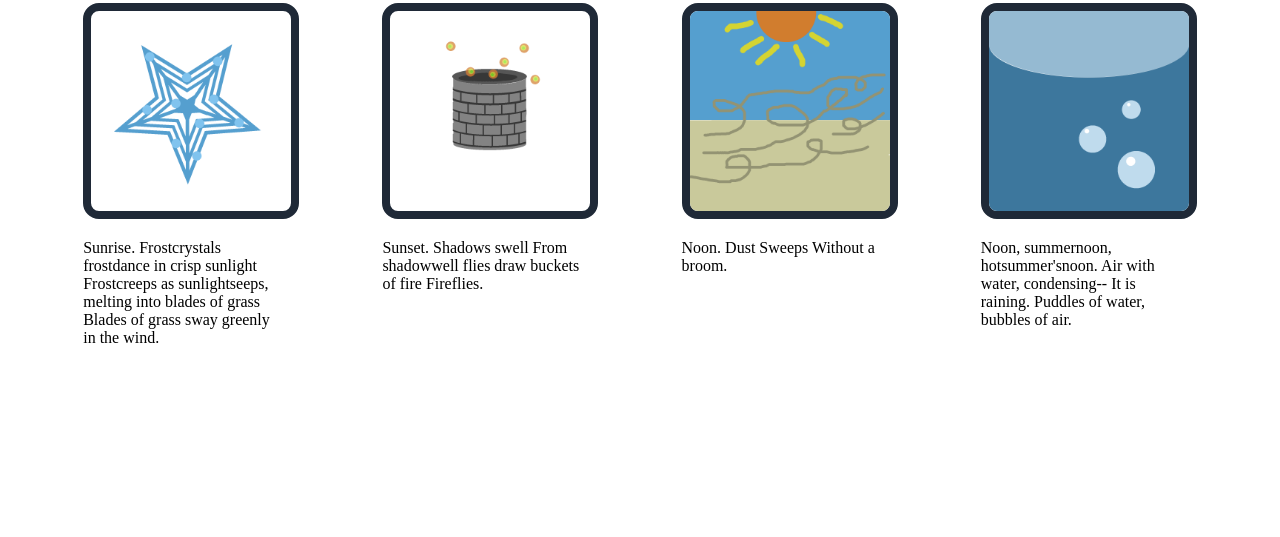
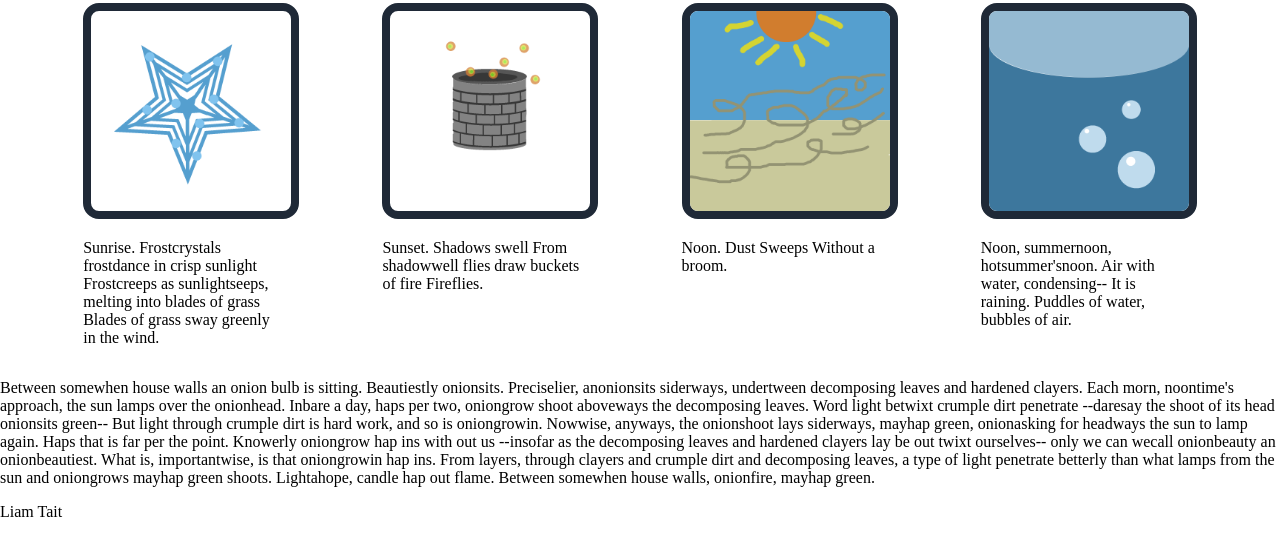
Before and after one commit to TubaSpinach/odin-landing-page, a plain HTML site: page index.html in a window 1280 px wide. Shown: the part 470-1007 px from the top of the page. Before the commit the page ends 833 px from the top, so only its background shows below. Drawn offline with Linux system fonts and the light colour scheme.

Commit message:
feat: add quote and attribution

```diff
--- a/index.html
+++ b/index.html
@@ -69,5 +69,35 @@
             </div>
         </div>
     </div>
+    <div class="quote">
+        <div class="q-body">
+            <p>Between somewhen house walls an onion bulb is sitting. Beautiestly onionsits. Preciselier, anonionsits siderways, undertween decomposing leaves and hardened clayers.
+
+                Each morn, noontime's approach, the sun lamps over the onionhead.
+                Inbare a day, haps per two,
+                oniongrow shoot aboveways the decomposing leaves.
+
+                Word light betwixt crumple dirt penetrate
+                --daresay the shoot of its head onionsits green--
+                But light through crumple dirt is hard work, and so is oniongrowin.
+
+                Nowwise, anyways, the onionshoot lays siderways, mayhap green,
+                onionasking for headways the sun to lamp again.
+
+                Haps that is far per the point. Knowerly oniongrow hap ins with out us
+                --insofar as the decomposing leaves and hardened clayers lay be out twixt ourselves--
+                only we can wecall onionbeauty an onionbeautiest.
+
+                What is, importantwise, is that oniongrowin hap ins.
+                From layers, through clayers and crumple dirt and decomposing leaves, a type of light
+                penetrate betterly than what lamps from the sun and oniongrows mayhap green shoots.
+
+                Lightahope, candle hap out flame.
+                Between somewhen house walls, onionfire, mayhap green.</p>
+        </div>
+        <div class="tagline">
+            <p>Liam Tait</p>
+        </div>
+    </div>
 </body>
 </html>
```
